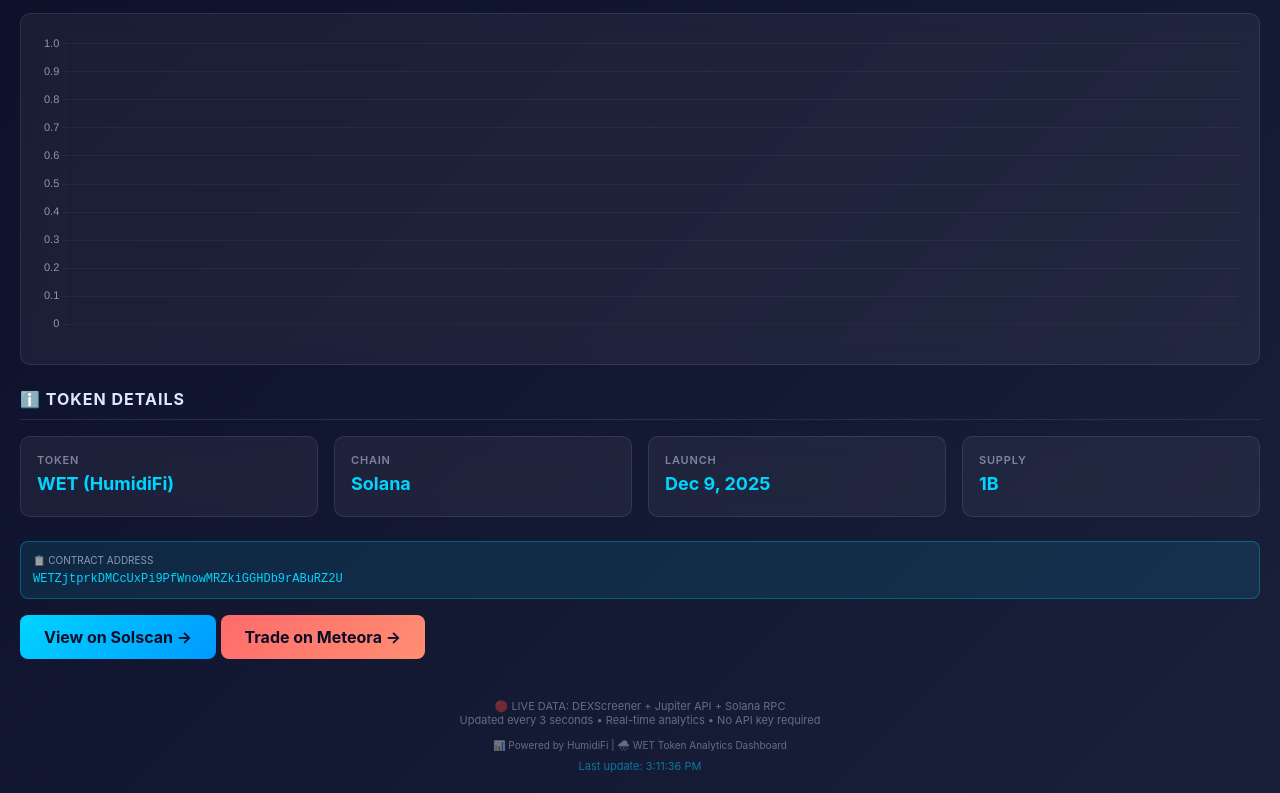
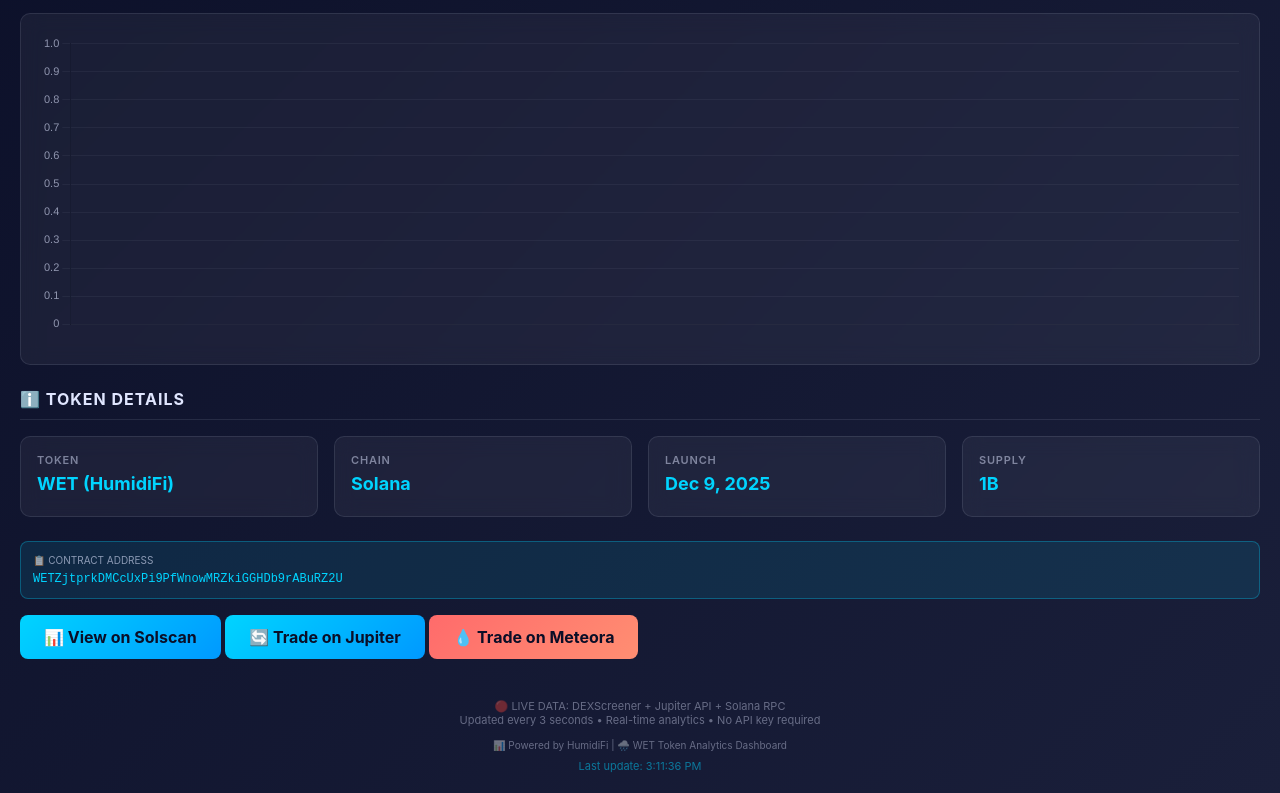
Before and after one commit to Sol-HQ/WET, a plain HTML site: page index.html in a window 1280 px wide. Shown: the part 499-1292 px from the top of the page. Drawn offline with nearby package versions, Linux system fonts and the light colour scheme; no server answers.

Commit message:
Update index.html

```diff
--- a/index.html
+++ b/index.html
@@ -421,11 +421,15 @@
             </div>
 
             <a href="https://solscan.io/token/WETZjtprkDMCcUxPi9PfWnowMRZkiGGHDb9rABuRZ2U" target="_blank" class="cta-button">
-                View on Solscan →
+                📊 View on Solscan
+            </a>
+
+            <a href="https://jup.ag/tokens/WETZjtprkDMCcUxPi9PfWnowMRZkiGGHDb9rABuRZ2U" target="_blank" class="cta-button" style="background: linear-gradient(135deg, #00d4ff, #0099ff);">
+                🔄 Trade on Jupiter
             </a>
 
             <a href="https://app.meteora.ag/" target="_blank" class="cta-button" style="background: linear-gradient(135deg, #ff6b6b, #ff8e72);">
-                Trade on Meteora →
+                💧 Trade on Meteora
             </a>
         </div>
 
```
